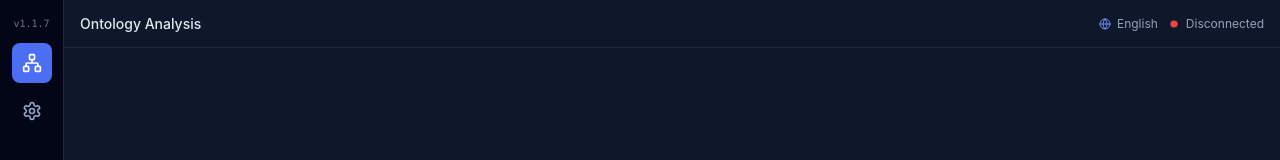
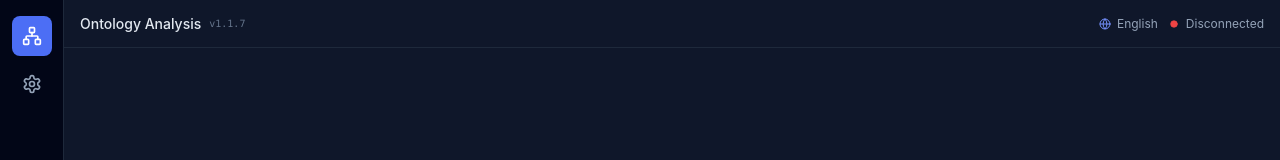
Before and after one commit to jihan972025/Sancho, a React (Vite) app: page / in a window 1280 px wide. Shown: the top 160 px of the page. Built offline with nearby package versions, Linux system fonts and the light colour scheme; no server answers.

Commit message:
Move version display from sidebar to title bar (Header)
Show version next to the active tab name in the header bar instead
of at the top of the sidebar.

Co-Authored-By: Claude Opus 4.6 <noreply@anthropic.com>

```diff
--- a/src/components/Layout/Header.tsx
+++ b/src/components/Layout/Header.tsx
@@ -44,6 +44,9 @@ export default function Header({ activeTab, backendReady }: Props) {
         <h1 className="text-sm font-medium text-slate-200">
           {tabNames[activeTab] || activeTab}
         </h1>
+        <span className="text-[10px] text-slate-500 font-mono select-none">
+          v{__APP_VERSION__}
+        </span>
       </div>
       <div className="flex items-center gap-3 text-xs text-slate-400">
         <div className="flex items-center gap-1.5">
--- a/src/components/Layout/Sidebar.tsx
+++ b/src/components/Layout/Sidebar.tsx
@@ -26,9 +26,6 @@ export default function Sidebar({ activeTab, onTabChange }: Props) {
 
   return (
     <div className="w-16 bg-slate-950 border-r border-slate-800 flex flex-col items-center py-4 gap-2">
-      <span className="text-[10px] text-slate-500 font-mono mb-1 select-none">
-        v{__APP_VERSION__}
-      </span>
       {tabs.filter((tab) => isVisible(tab.id)).map((tab) => {
         const Icon = tab.icon
         const isActive = activeTab === tab.id
```
